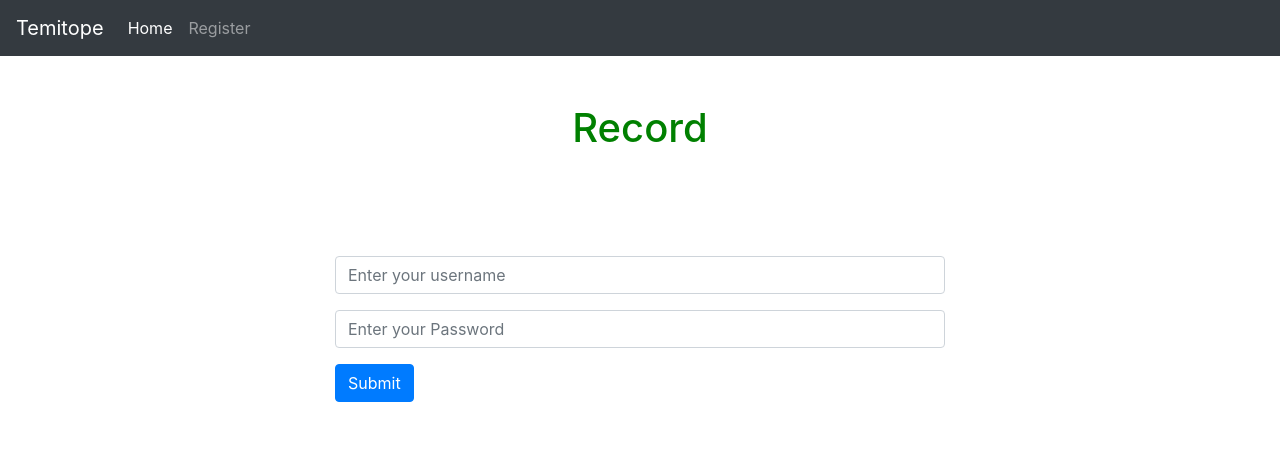
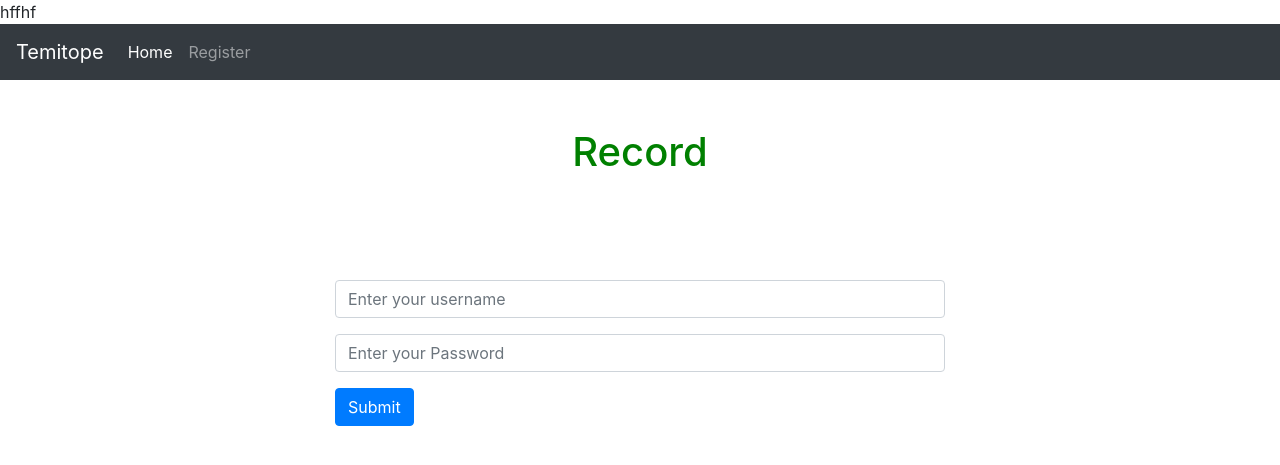
Before and after one commit to teeflow1/CRM, a Django app: template testa/templates/home.html in a window 1280 px wide. Shown: the top 465 px of the page. Run offline with Django 3.2, Linux system fonts and the light colour scheme; the template is opened without the code that fills it, so the values that code supplies are empty.

Commit message:
Worked on message sec

```diff
--- a/testp/templates/base.html
+++ b/testp/templates/base.html
@@ -11,7 +11,7 @@
 
   </head>
   <body>
-
+ hffhf
 
 
     {% include 'header.html' %}
```
